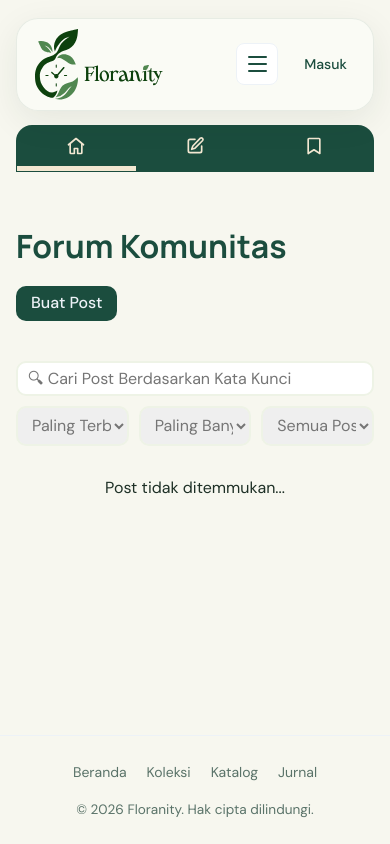
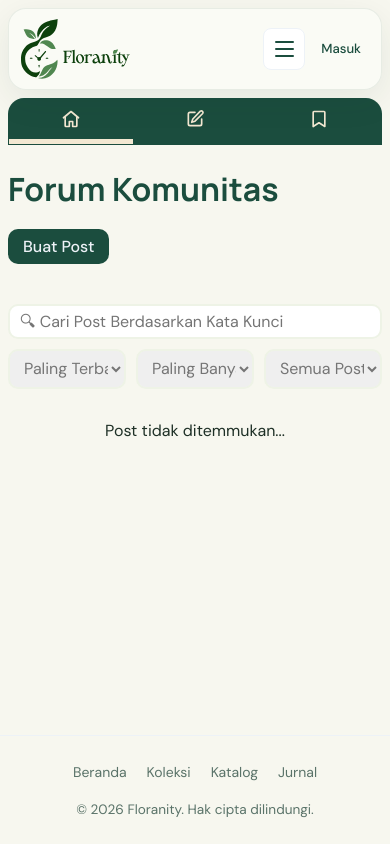
Before and after one commit to pbp-kelompok-b3/Floranity, a Django app: page /forum/ in a window 390 px wide. Run offline with Django 5.2, Linux system fonts and the light colour scheme; data that the repository does not hold is empty.

Commit message:
style: improve responsive layouts for forum, profile, and global pages

```diff
--- a/akun/static/akun/css/profile.css
+++ b/akun/static/akun/css/profile.css
@@ -134,7 +134,7 @@
     .account-side-note, .account-form-card { padding: 1.5rem; }
 }
 @media (max-width: 650px) {
-    .account-page { margin: .5rem auto 1.5rem; }
+    .account-page { margin: .5rem auto 1.5rem; padding-inline: 1rem; }
     .account-login { grid-template-columns: 1fr; }
     .account-story { min-height: 260px; padding: 2rem; }
     .account-story h1 { font-size: 2rem; max-width: 290px; position: relative; z-index: 1; }
--- a/forum/static/css/forum.css
+++ b/forum/static/css/forum.css
@@ -742,3 +742,24 @@ Untuk tampilan mobile
         height: 35px;
     }
 }
+
+@media (max-width: 480px) {
+    .forum-layout {
+        width: calc(100% - 1rem);
+        padding: 1rem 0 2rem;
+    }
+
+    .forum-page-content {
+        min-width: 0;
+        margin-top: 1.25rem;
+    }
+
+    .forum-page-nav {
+        top: 76px;
+    }
+
+    .forum-page-nav a {
+        min-width: 0;
+        padding-inline: 0.5rem;
+    }
+}
--- a/static/css/global.css
+++ b/static/css/global.css
@@ -393,6 +393,55 @@ h1, h2, h3, h4, h5, h6 {
   }
 }
 
+/* Keep shared page content inside the viewport on narrow devices. */
+@media (max-width: 768px) {
+  .main-content,
+  .main-content > * {
+    min-width: 0;
+  }
+
+  .navbar-container {
+    gap: 0.5rem;
+    padding-inline: 1rem;
+  }
+
+  .brand-logo img {
+    width: clamp(100px, 28vw, 128px);
+  }
+
+  .navbar-container > .nav-link {
+    flex: 0 0 auto;
+    padding-inline: 0.5rem;
+    white-space: nowrap;
+  }
+}
+
+@media (max-width: 480px) {
+  .site-header {
+    top: 8px;
+  }
+
+  .navbar-container {
+    width: calc(100% - 1rem);
+    padding: 0.625rem 0.75rem;
+    border-radius: 18px;
+  }
+
+  .navbar-container > .nav-link {
+    font-size: 0.82rem;
+  }
+
+  .button-primary,
+  .button-secondary {
+    min-height: 46px;
+    padding-inline: 1rem;
+  }
+
+  .site-messages {
+    width: calc(100% - 1.5rem);
+  }
+}
+
 @media (prefers-reduced-motion: reduce) {
   *, *::before, *::after {
     scroll-behavior: auto !important;
```
